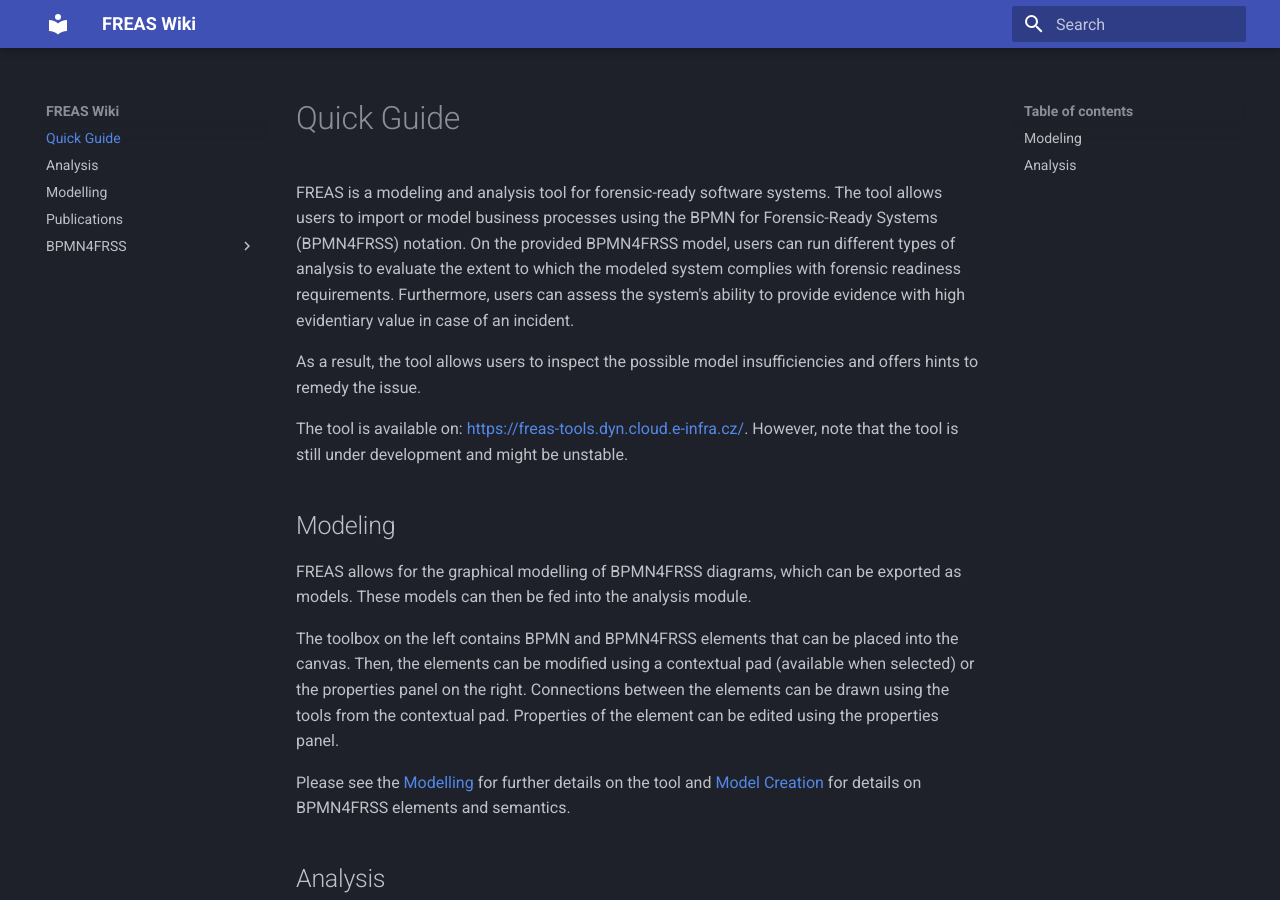
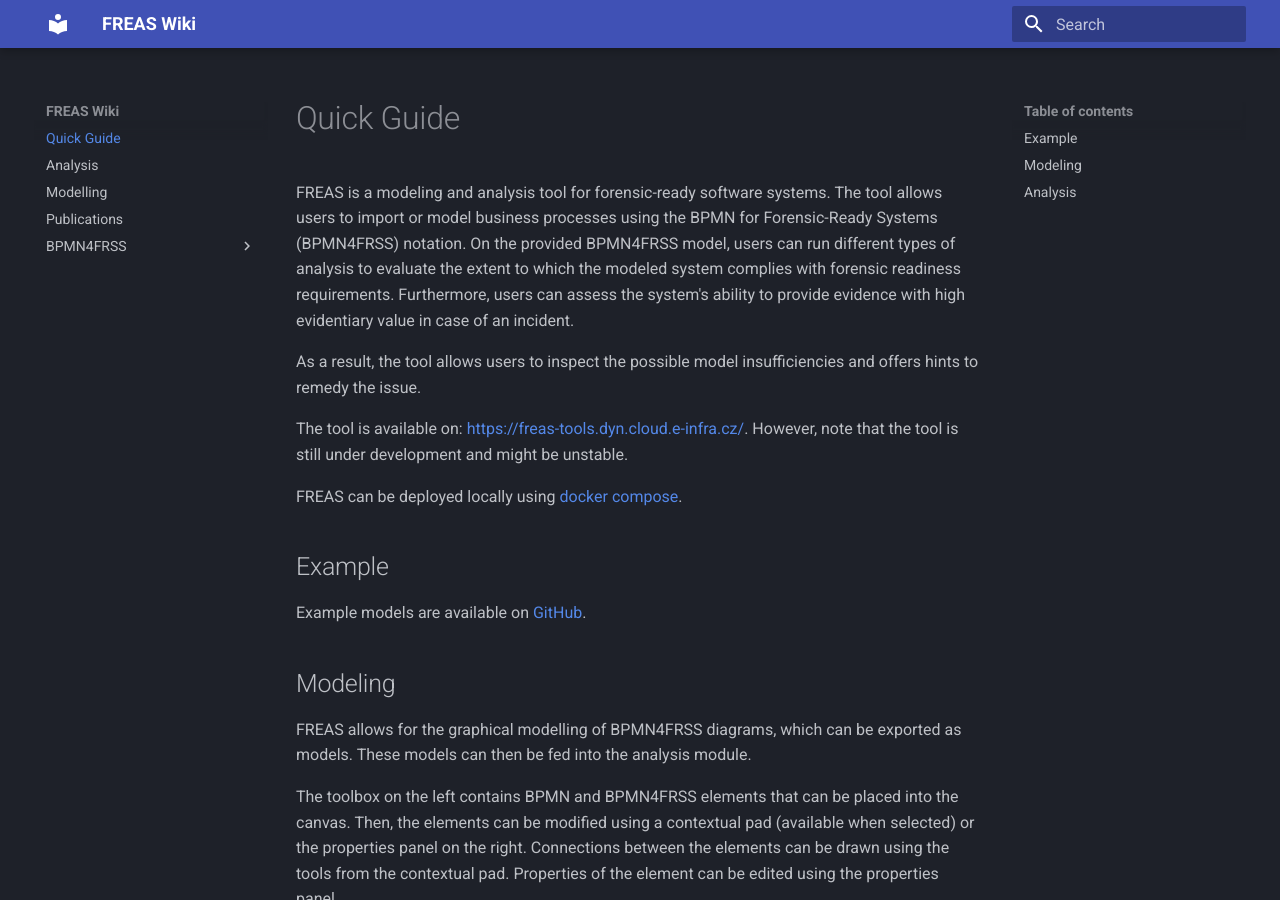
Before and after one commit to FREAS-tools/wiki, an MkDocs documentation site: the page built from docs/index.md, in a window 1280 px wide and 900 px high. Built offline with MkDocs 1.6.1 and Material for MkDocs 9.7.7, drawn with Linux system fonts in a browser that asks for light colours.

Commit message:
added demo to the wiki

```diff
--- a/docs/index.md
+++ b/docs/index.md
@@ -5,6 +5,12 @@
 As a result, the tool allows users to inspect the possible model insufficiencies and offers hints to remedy the issue.
 
 The tool is available on: [https://freas-tools.dyn.cloud.e-infra.cz/](https://freas-tools.dyn.cloud.e-infra.cz/). However, note that the tool is still under development and might be unstable.
+
+FREAS can be deployed locally using [docker compose](https://raw.githubusercontent.com/FREAS-tools/freas-demo/main/docker-compose.yml).
+
+## Example
+
+Example models are available on [GitHub](https://github.com/FREAS-tools/freas-demo/).
 
 ## Modeling
 
```
